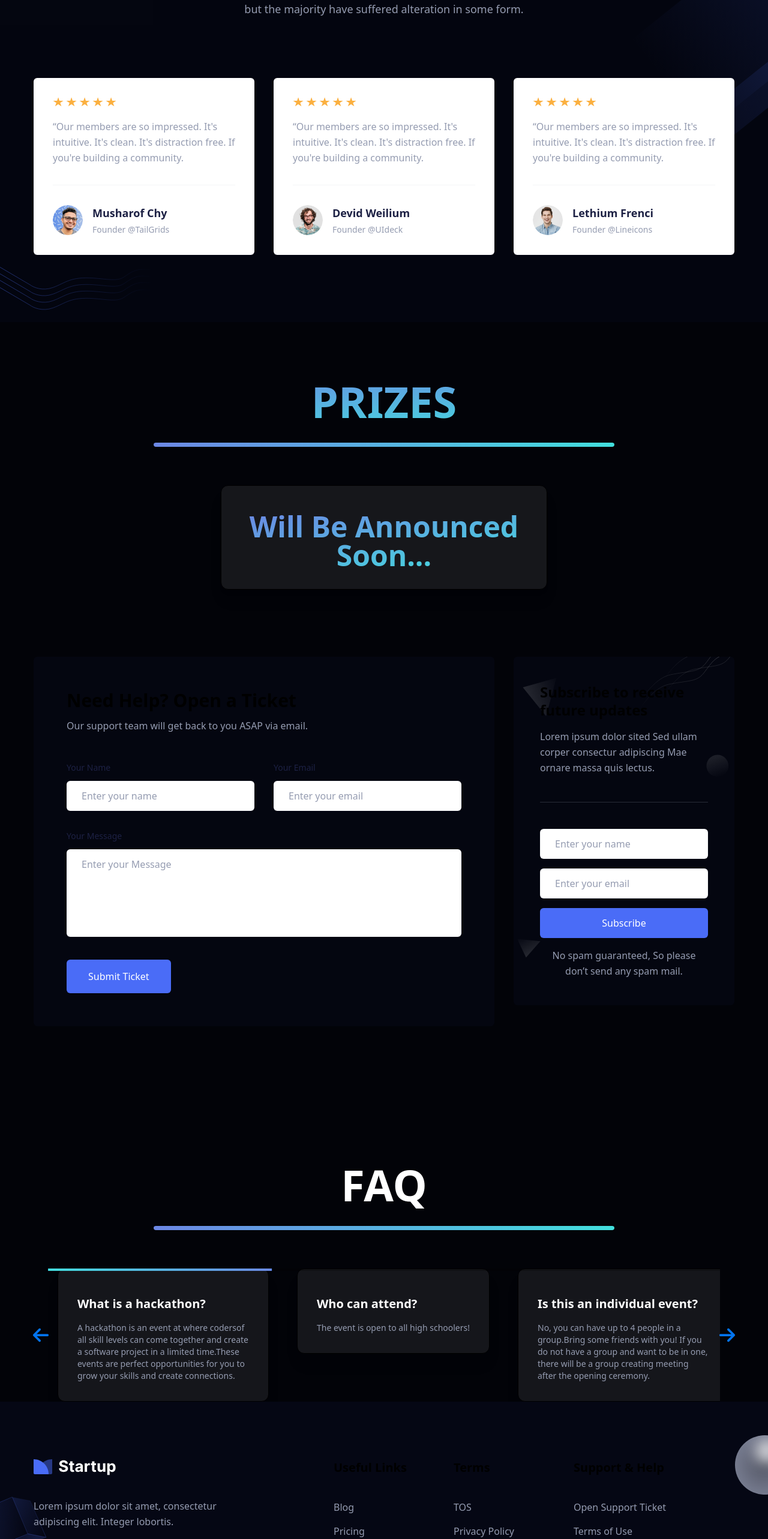
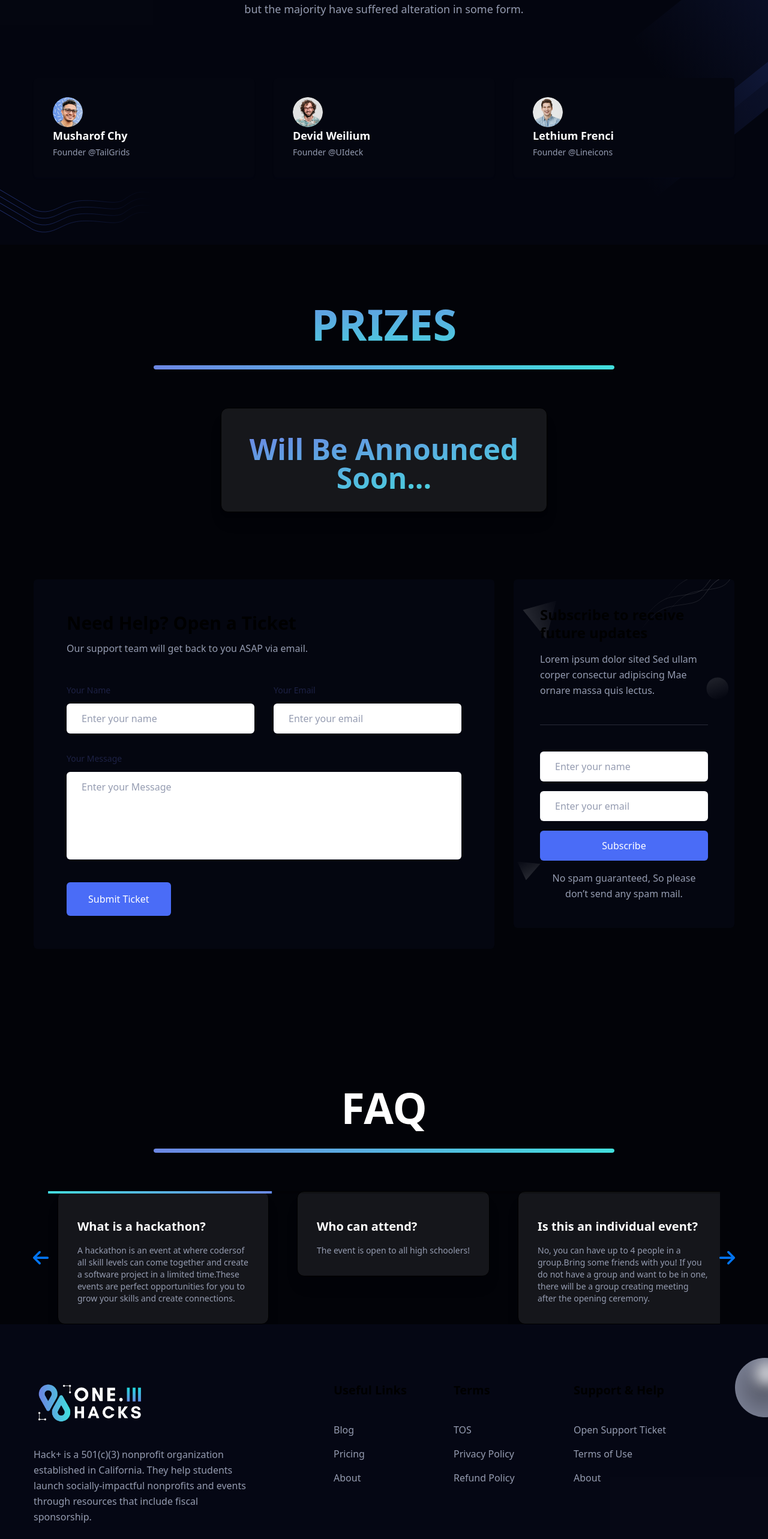
Before and after one commit to OneHacksIII/website, a React (Create React App) app: page / in a window 1280 px wide. Shown: the part 3140-5706 px from the top of the page at 60% size. Built offline with nearby package versions, Linux system fonts and the light colour scheme.

Commit message:
half baked

```diff
--- a/src/App.js
+++ b/src/App.js
@@ -37,6 +37,7 @@ export default function App() {
         <Sponsors />
       </div>
 
+
       <div id="testimonials">
         <Testimonials id="a" />
       </div>
--- a/src/components/Faq/index.jsx
+++ b/src/components/Faq/index.jsx
@@ -3,11 +3,12 @@ import { useState } from "react";
 // Import Swiper styles
 import "swiper/css";
 import "swiper/css/pagination";
+
 import "swiper/css/navigation";
 
 // import required modules
 
-import { Pagination, Navigation } from "swiper";
+import { Mousewheel, Pagination, Navigation } from "swiper";
 const faqs = [
   {
     id: 1,
@@ -84,7 +85,7 @@ const Brands = () => {
                 type: "progressbar",
               }}
               autoHeight={false}
-              modules={[Pagination, Navigation]}
+              modules={[Pagination, Navigation, Mousewheel]}
               className="mySwiper"
 
             >
--- a/src/components/Footer/index.jsx
+++ b/src/components/Footer/index.jsx
@@ -11,19 +11,22 @@ const Footer = () => {
           <div className="-mx-4 flex flex-wrap">
             <div className="w-full px-4 md:w-1/2 lg:w-4/12 xl:w-5/12">
               <div className="mb-12 max-w-[360px] lg:mb-16">
-                <a href="/" className="mb-8 inline-block">
+                <a href="/" className="mb-8 w-[50%] inline-block">
 
                   <img
-                    src="images/logo/logo.svg"
+                    src="images/logo/logo-2.png"
                     alt="logo"
                     className=" w-full block"
-                    width={140}
-                    height={30}
+
                   />
                 </a>
                 <p className="mb-9 text-base font-medium leading-relaxed text-body-color">
-                  Lorem ipsum dolor sit amet, consectetur adipiscing elit.
-                  Integer lobortis.
+
+
+                  Hack+ is a 501(c)(3) nonprofit organization established in California. They help students launch socially-impactful nonprofits and events through resources that include fiscal sponsorship.
+                  <br /><br />
+                  OneHacks is a fiscally-sponsored project of Hack+. This student-run organization is run by Leon Yee and Spencer He.
+
                 </p>
                 <div className="flex items-center">
                   <a
--- a/src/components/Testimonials/SingleTestimonial.jsx
+++ b/src/components/Testimonials/SingleTestimonial.jsx
@@ -19,19 +19,16 @@ const SingleTestimonial = ({ testimonial }) => {
   return (
     <div className="w-full">
       <div
-        className="wow fadeInUp rounded-md bg-white p-8 shadow-one dark:bg-[#1D2144] lg:px-5 xl:px-8"
+        className="wow fadeInUp rounded-md p-8 shadow-one bg-[#040610] hover:bg-dark hover:scale-105 transition lg:px-5 xl:px-8"
         data-wow-delay=".1s"
       >
-        <div className="mb-5 flex items-center space-x-1">{ratingIcons}</div>
-        <p className="mb-8 border-b border-body-color border-opacity-10 pb-8 text-base leading-relaxed text-body-color dark:border-white dark:border-opacity-10 dark:text-white">
-          “{content}
-        </p>
-        <div className="flex items-center">
+
+        <div className="content-center items-center">
           <div className="relative mr-4 h-[50px] w-full max-w-[50px] overflow-hidden rounded-full">
             <img src={image} alt={name} fill />
           </div>
           <div className="w-full">
-            <h5 className="mb-1 text-lg font-semibold text-dark dark:text-white lg:text-base xl:text-lg">
+            <h5 className="mb-1 text-lg font-semibold text-white lg:text-base xl:text-lg">
               {name}
             </h5>
             <p className="text-sm text-body-color">{designation}</p>
```
